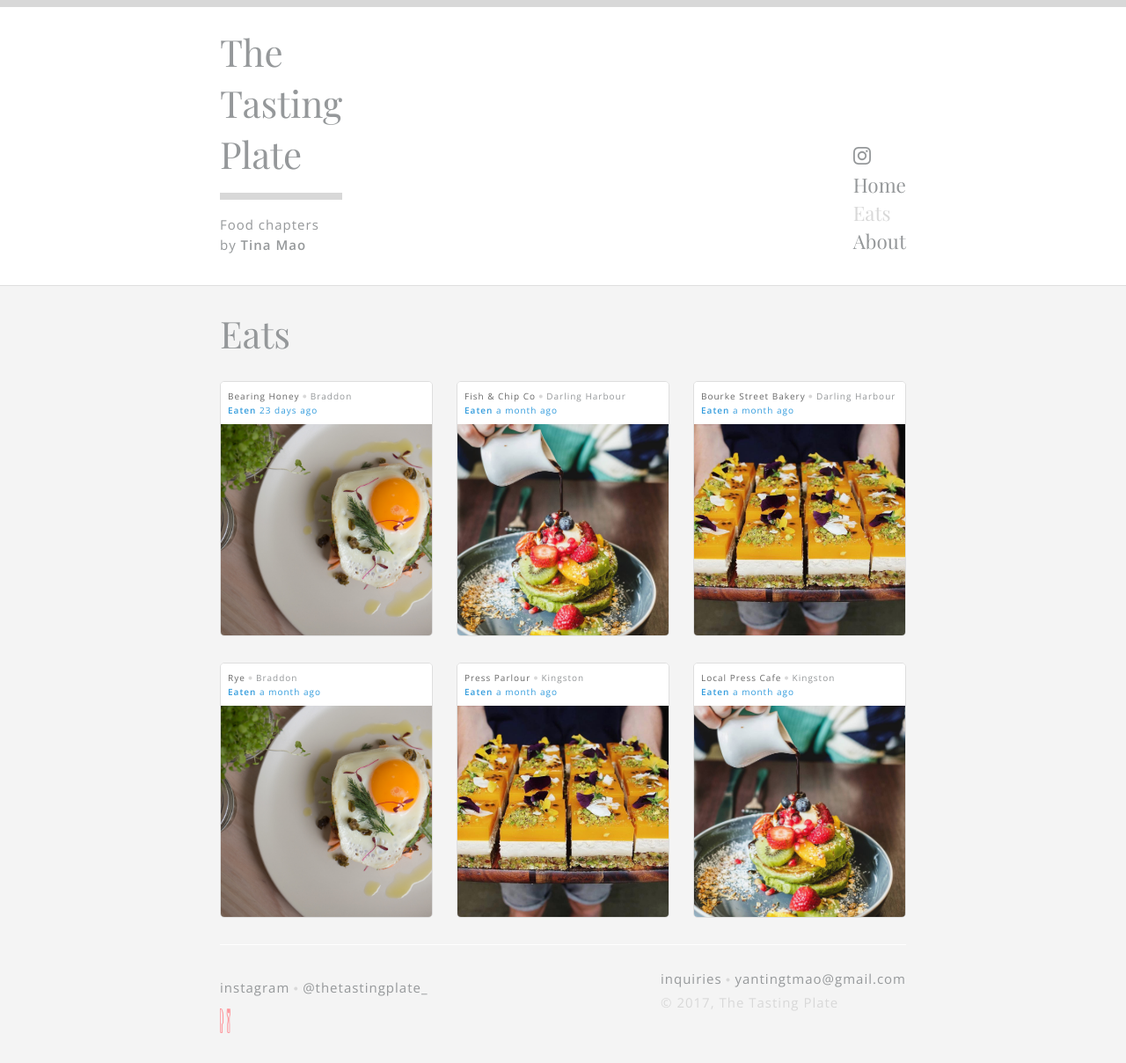
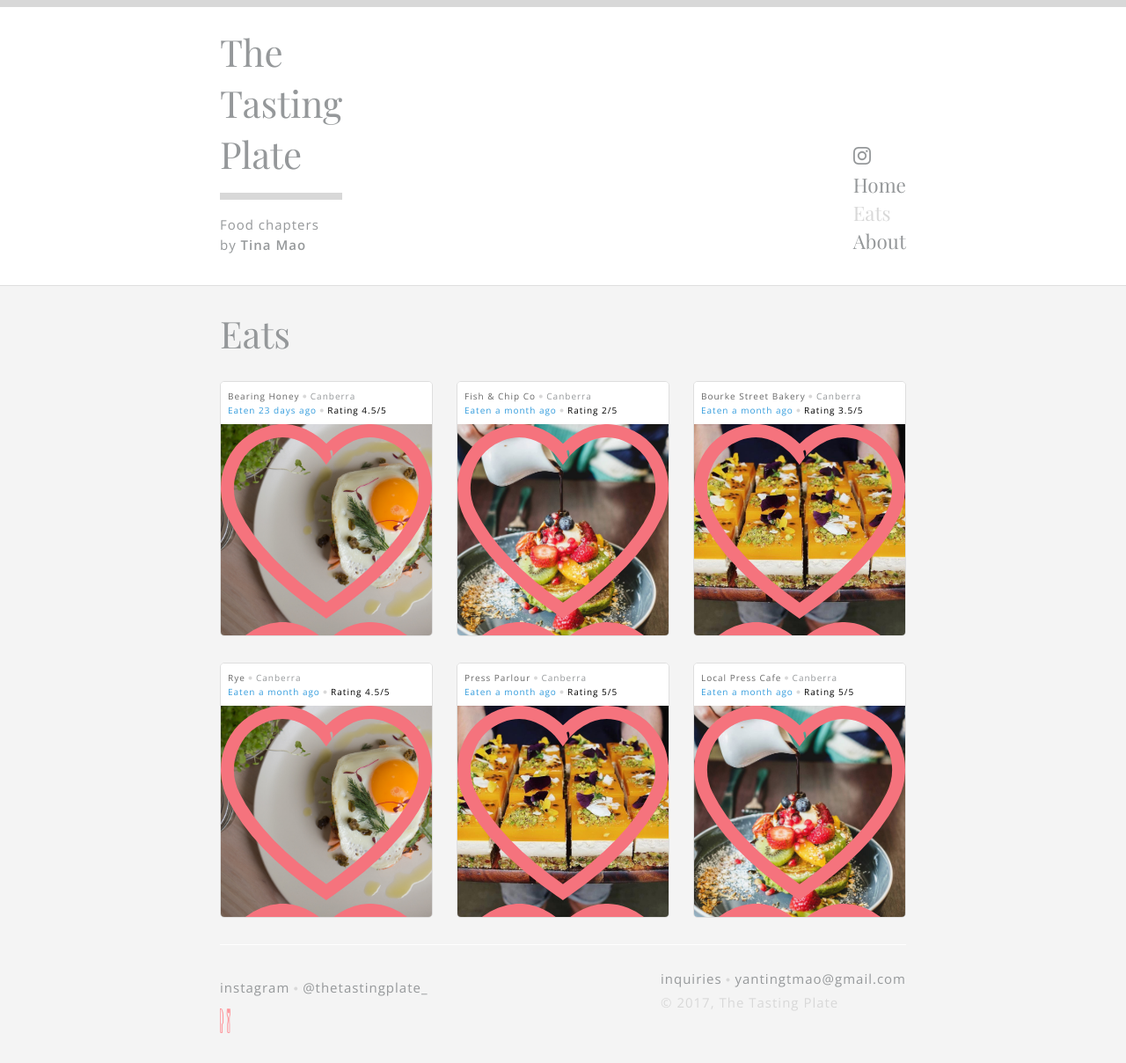
Before and after one commit to ryanpwaldon/the-tasting-plate, a Jekyll site: the page built from eats/index.html, in a window 1280 px wide. Shown: the whole page at 88% size. Built offline with Jekyll 4.4.1, drawn with Linux system fonts in a browser that asks for light colours; nearby versions of some CDN libraries; the list of posts is cut into pages by our own code.

Commit message:
removed rating from article-index

```diff
--- a/_includes/article-index.html
+++ b/_includes/article-index.html
@@ -11,14 +11,8 @@
 								<span class="item-suburb">{{ post.district }}</span>
 								<br>
 								<span class="item-eaten">Eaten <span class="date">{{ post.date }}</span></span>
-								<i class="fa fa-circle" aria-hidden="true"></i>
-								<span class="post-rating">Rating {{ post.rating }}/5</span>
 							</div>
 							<div class="item-image" style="background-image: url('{{ site.baseurl }}/assets/img/posts/{{ post.main-image }}');">
-								<span class="rating mobile"></span>
-								<script>
-									var rating = {{ post.rating }};
-								</script>
 							</div>
 						</a>
 					</li>
--- a/_includes/article-pagination.html
+++ b/_includes/article-pagination.html
@@ -6,10 +6,18 @@
 				<a href="{{ site.baseurl }}{{ post.url }}">
 					<div class="item-header">
 						<span class="item-title">{{ post.title }}</span>
-						<span class="item-suburb"><i class="fa fa-circle" aria-hidden="true"></i> {{ post.suburb }}</span>
-						<p class="item-eaten"><strong>Eaten</strong> <span class="date">{{ post.date }}</span></p>
+						<i class="fa fa-circle" aria-hidden="true"></i>
+						<span class="item-suburb">{{ post.district }}</span>
+						<br>
+						<span class="item-eaten">Eaten <span class="date">{{ post.date }}</span></span>
+						<i class="fa fa-circle" aria-hidden="true"></i>
+						<span class="post-rating">Rating {{ post.rating }}/5</span>
 					</div>
 					<div class="item-image" style="background-image: url('{{ site.baseurl }}/assets/img/posts/{{ post.main-image }}');">
+						<span class="rating mobile"></span>
+						<script>
+							var rating = {{ post.rating }};
+						</script>
 					</div>
 				</a>
 			</li>
--- a/_sass/_main.sass
+++ b/_sass/_main.sass
@@ -315,9 +315,6 @@
 					.item-eaten
 						color: $blue
 
-					.post-rating
-						color: $grey-dark
-
 					.fa
 						color: $grey-light
 						font-size: 4px
@@ -329,17 +326,6 @@
 					background-position: center center
 					background-size: cover
 					background-repeat: no-repeat
-
-					.rating.mobile
-						transform: scaleX(-1)
-						display: inline
-						position: absolute
-						padding: 8px 8px
-
-						.heart
-							vertical-align: middle
-							width: 20px
-							margin-left: 5px
 
 	.view-all-eats
 		width: 100%
```
Also changed, not shown: assets/js/main.js (indentation only).
